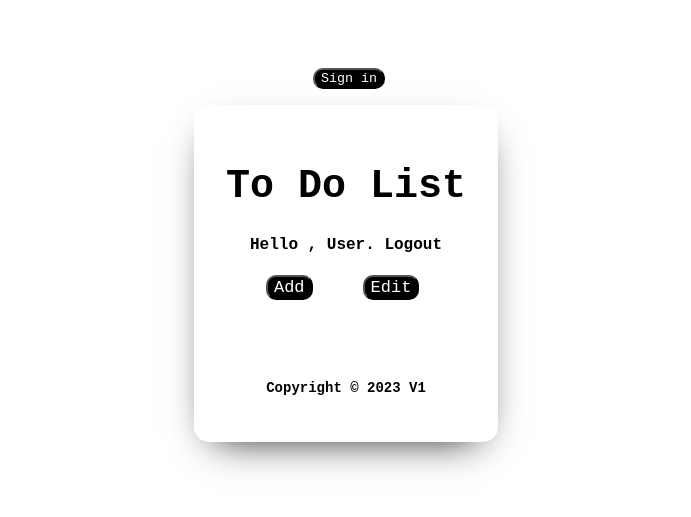
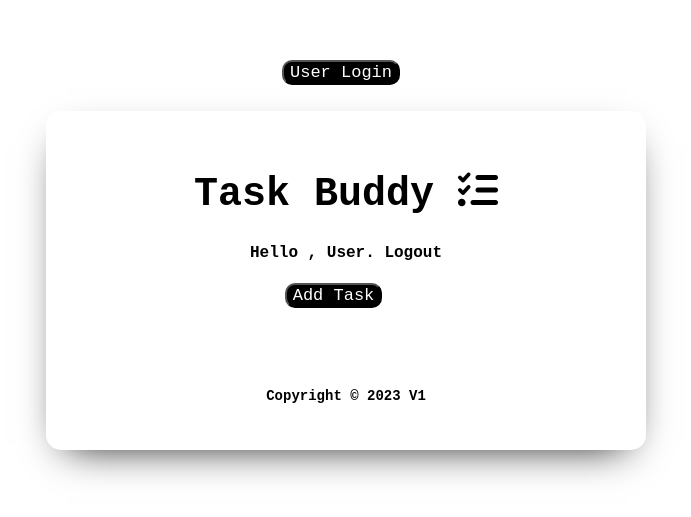
Before and after one commit to Chris5613/App-Manager, a React (Create React App) app in the folder ghi/frontend/: page / in a window 1280 px wide. Shown: the part 153-670 px from the top of the page, without its empty margins (294-985 px from the left). Built offline with nearby package versions, Linux system fonts and the light colour scheme.

Commit message:
Login functionality

```diff
--- a/ghi/frontend/public/index.html
+++ b/ghi/frontend/public/index.html
@@ -9,7 +9,7 @@
       name="description"
       content="Web site created using create-react-app"
     />
-    <title>Todo App</title>
+    <title>Task Buddy | Home</title>
   </head>
   <body>
     <div id="root"></div>
--- a/ghi/frontend/src/App.js
+++ b/ghi/frontend/src/App.js
@@ -1,4 +1,4 @@
-import { useState, useEffect } from "react"
+import { useState } from "react" // add useEffect for APIs
 import Body from './components/Body'
 import Tasks from './components/Tasks'
 import AddTask from "./components/AddTask"
--- a/ghi/frontend/src/components/AddTask.js
+++ b/ghi/frontend/src/components/AddTask.js
@@ -6,11 +6,6 @@ const AddTask = ({onAdd}) => {
 
     const onSubmit = (e) => {
         e.preventDefault()
-
-        if(!text) {
-            alert("Task Created")
-            return
-        }
 
         onAdd({text, day})
 
@@ -40,7 +35,9 @@ const AddTask = ({onAdd}) => {
                 value={day}
                 onChange={(e) => setDay(e.target.value)}/>
             </div>
-            <input type="submit" value='Save Task' id="submit-btn" />
+            <div className='center'>
+                <input  type="submit" value='Save Task' id="submit-btn" />
+            </div>
         </form>
     )
 }
--- a/ghi/frontend/src/components/Body.js
+++ b/ghi/frontend/src/components/Body.js
@@ -2,24 +2,21 @@ import Button from './Button'
 
 const Header = ({title, onAdd, showAddTask,}) => {
 
-    const onClick = (e) => {
-        console.log('click')
-    }
     // Write code for Edit Button
     return (
-    <main>
-        <h1 className ="title">{title}</h1>
+    <main className="center">
+        <h1 className ="title">{title} <i class="fa-solid fa-list-check"></i></h1>
         <h4 className ="title">Hello , User. Logout</h4>
         <Button
-        text={showAddTask ? 'Close' : 'Add'}
+        id="task-btn"
+        text={showAddTask ? 'Close' : 'Add Task'}
         onClick={onAdd}/>
-        <Button text="Edit" onClick={onClick}/>
     </main>
     )
 }
 
 Header.defaultProps = {
-    title: "To Do List",
+    title: "Task Buddy",
 }
 
 export default Header
--- a/ghi/frontend/src/components/Button.js
+++ b/ghi/frontend/src/components/Button.js
@@ -3,14 +3,14 @@ import PropTypes from 'prop-types'
 const Button = ({text, onClick}) => {
 
     return (
-        <>
+        <div className="center">
             <button
             className = "btn"
             onClick = {onClick}
             >
                 {text}
             </button>
-        </>
+        </div>
     )
 }
 
--- /dev/null
+++ b/ghi/frontend/src/components/LoginForm.js
@@ -0,0 +1,45 @@
+import React, {useState} from "react"
+
+const LoginForm = () => {
+
+  const [userName, setUser] = useState('');
+  const [pass, setPass] = useState('');
+
+  const handleSubmit = (e) => {
+    e.preventDefault();
+
+    setUser("")
+    setPass("")
+}
+
+  return (
+
+    <form onSubmit={handleSubmit}>
+            <div className="form-control">
+                <label>Username</label>
+                <input
+                required
+                onChange={(e) => setUser(e.target.value)}
+                type="text"
+                placeholder="Enter Username..."
+                value={userName}
+                />
+            </div>
+            <div className="form-control">
+                <label>Password</label>
+                <input
+                required
+                onChange={(e) => setPass(e.target.value)}
+                type="text"
+                placeholder="Enter Password..."
+                value={pass}
+                />
+            </div>
+            <div className="center">
+              <input type="submit" value='Confirm' id="submit-btn" />
+            </div>
+        </form>
+  )
+}
+
+export default LoginForm
--- a/ghi/frontend/src/components/Nav.js
+++ b/ghi/frontend/src/components/Nav.js
@@ -1,8 +1,27 @@
+import Button from './Button'
+import LoginForm from './LoginForm'
+import { useState } from "react"
+
+
 const Nav = () => {
+
+  const [showLoginForm, setShowLoginForm] = useState(false)
+
+    const onClick = (e) => {
+        setShowLoginForm(!showLoginForm)
+    }
+
   return (
     <nav className="navbar">
-        <ul>
-            <button className="nav-btn">Sign in</button>
+        <ul id="nav-btn">
+          <Button onAdd={() =>
+          setShowLoginForm(!showLoginForm)}
+          showLoginForm={showLoginForm}
+          onClick ={onClick}
+          text={showLoginForm ? 'Close' : 'User Login'}/>
+          {showLoginForm &&
+          <LoginForm />
+          }
         </ul>
     </nav>
   )
--- a/ghi/frontend/src/index.css
+++ b/ghi/frontend/src/css/index.css
@@ -18,7 +18,7 @@ body {
 .app {
   color: white;
   background: transparent;
-  width: auto;
+  width: 600px;
   height: auto;
   border-radius: 15px;
   padding: 2rem;
@@ -35,12 +35,11 @@ body {
 
 .btn {
   font-size: 17px;
-  margin-left: 40px;
-  margin-right: 10px;
   color: white;
   background-color: black;
   border-radius: 10px;
   margin-bottom: 10px;
+  margin-right: 25px;
 }
 
 
@@ -96,7 +95,7 @@ body {
   color: white;
   font-size: 17px;
   margin-bottom: 10px;
-  margin-left: 70px;
+  margin-right: 15px;
 }
 
 
@@ -112,16 +111,18 @@ body {
 }
 
 
-.nav-btn {
-  color: white;
-  background-color: black;
-  border-radius: 10px;
+.navbar {
+  display: flex;
+  justify-content: center;
+  align-items: center;
 }
 
 
-.navbar {
-  display: flex;
-  align-items: center;
-  justify-content: center;
-  margin-right: 34px;
+.center {
+  text-align: center;
 }
+
+
+ul {
+  margin-right: 25px;
+}
--- a/ghi/frontend/src/index.js
+++ b/ghi/frontend/src/index.js
@@ -1,9 +1,8 @@
 import React from 'react';
 import ReactDOM from 'react-dom/client';
-import './index.css';
+import './css/index.css';
 import App from './App';
 import Nav from './components/Nav'
-
 
 
 const root = ReactDOM.createRoot(document.getElementById('root'));
```
